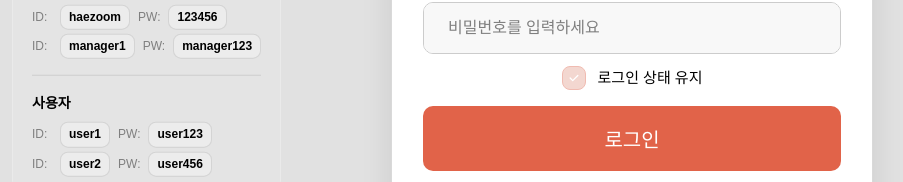
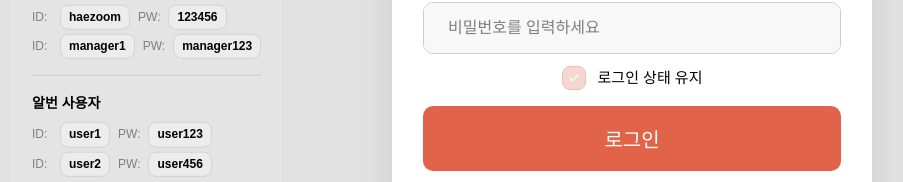
Before and after one commit to apple9710/haezoom, a Vue app: page /#/login in a window 1280 px wide. Shown: the part 388-570 px from the top of the page, without its empty margins (8-911 px from the left). Built offline with nearby package versions, Linux system fonts and the light colour scheme; a web font is replaced by a local one.

Commit message:
사용자 명 변경 => 일반사용자

```diff
--- a/src/views/LoginView.vue
+++ b/src/views/LoginView.vue
@@ -37,7 +37,7 @@
               </div>
             </div>
             <div class="account-group">
-              <h4>사용자</h4>
+              <h4>알번 사용자</h4>
               <div class="credential-item">
                 <span class="credential-label">ID:</span>
                 <span class="credential-value">user1</span>
```
